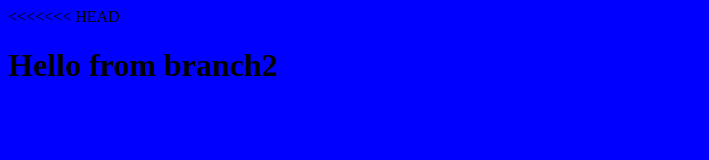
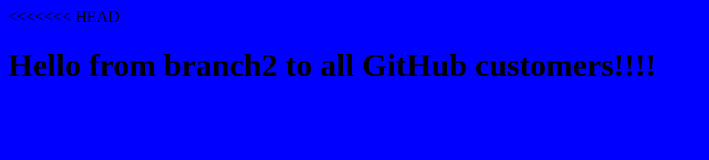
Before and after one commit to vit-ovchar/GitExample, a plain HTML site: page index.html in a window 1280 px wide. Shown: the whole page, without its empty margins (0-709 px from the left). Drawn offline with Linux system fonts and the light colour scheme.

Commit message:
trying to be funny

```diff
--- a/index.html
+++ b/index.html
@@ -1,6 +1,6 @@
 <html>
 <<<<<<< HEAD
   <body bgcolor=blue>
-    <h1>Hello from branch2</h1>
+    <h1>Hello from branch2 to all GitHub customers!!!!</h1>
   </body>
 </html>
```
